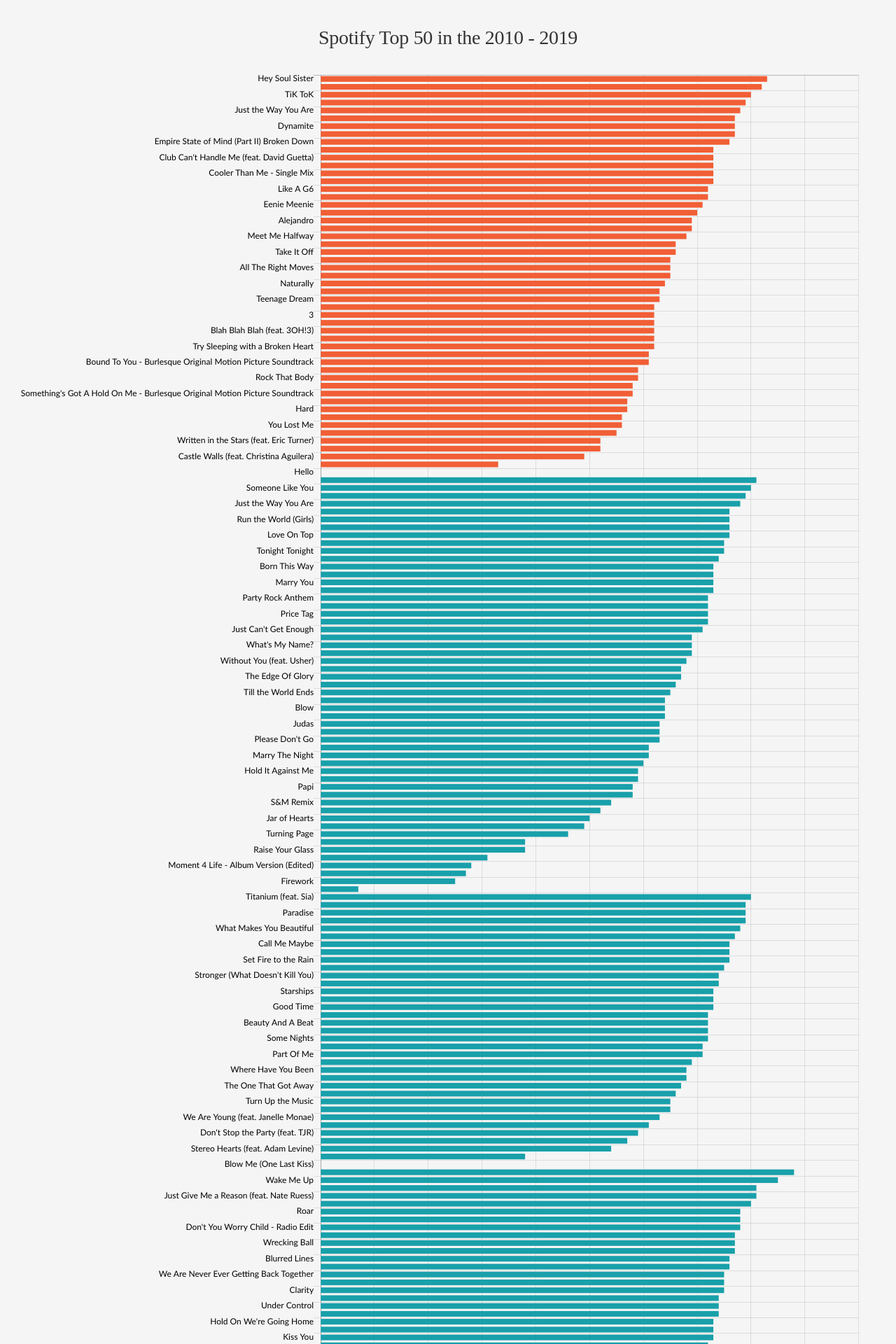
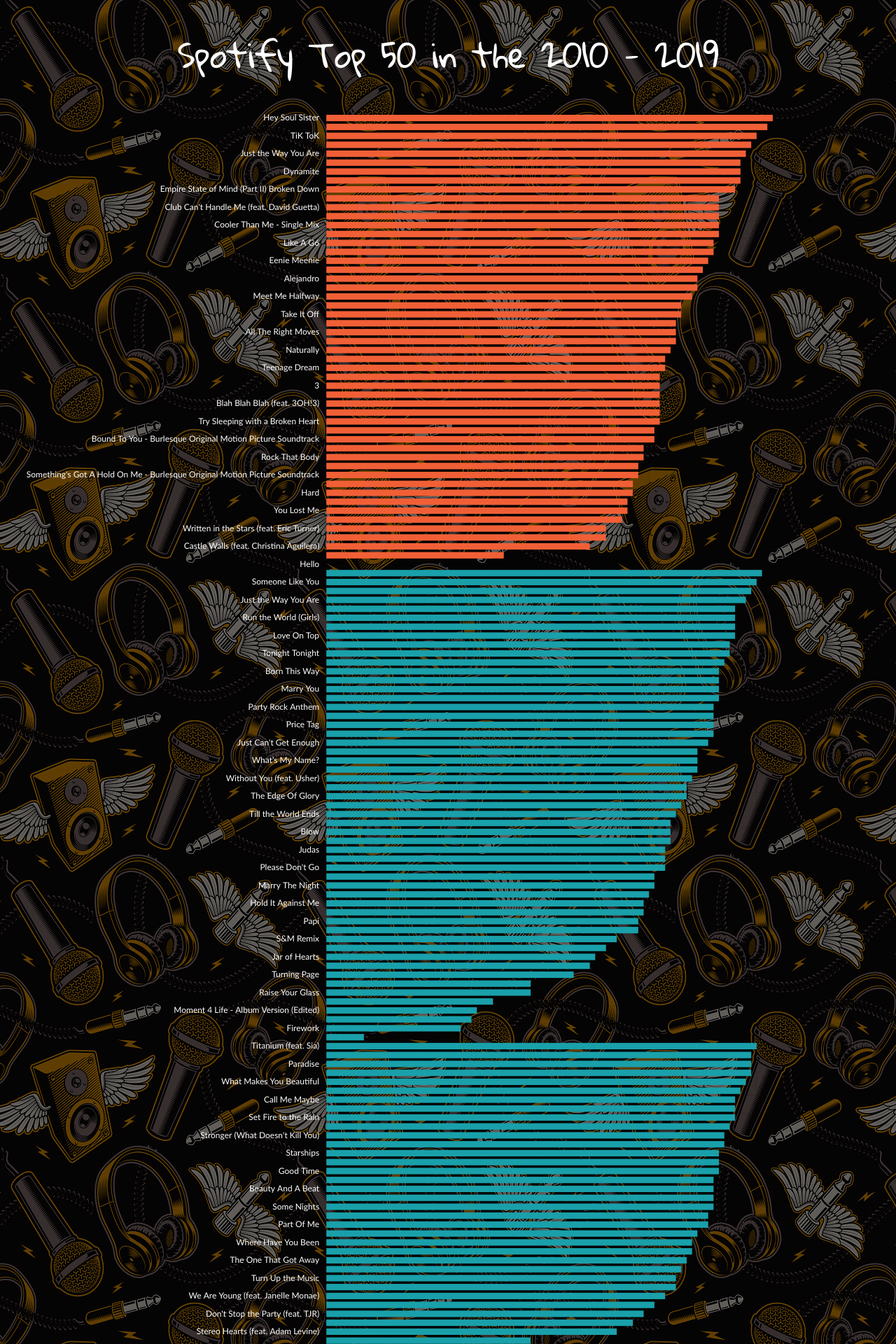
Before and after one commit to maggie-mp/212-music-v2, a Flask app: page / in a window 1280 px wide. Shown: the top 1920 px of the page at 70% size. Run offline with Flask 2, Linux system fonts and the light colour scheme; some libraries are stand-ins or nearby versions.

Commit message:
added a background
with medium opacity

```diff
--- a/static/js.js
+++ b/static/js.js
@@ -1,5 +1,5 @@
 Chart.defaults.global.defaultFontFamily = 'Trebuchet MS';
-Chart.defaults.global.defaultFontColor = 'black';
+Chart.defaults.global.defaultFontColor = 'white';
 Chart.defaults.color = 'black';
 
 function makeChart(songs) {
--- a/static/screen.css
+++ b/static/screen.css
@@ -1,19 +1,50 @@
+@import url('https://fonts.googleapis.com/css2?family=Gloria+Hallelujah&display=swap');
+
 body {
   font-family: 'Roboto';
   color: #333;
-  background-color: whitesmoke;
+  background-image: url(background_1.jpeg);
+  background-repeat: repeat;
+  background-position: top;
+  background-size: auto;
+  color: blue;
+  font-family: 'Uchen', serif;
+  margin: 0;
+
 }
 
+/*#bg {
+  position: auto;
+  background-color: white;
+}
+
+#bg:before {
+  content: " ";
+  position: absolute;
+  top: 0;
+  left: 0;
+  width: 100%;
+  height: 2250px;
+  opacity: .4;
+  background-image: url(background_1.jpeg);
+  background-repeat: repeat;
+  background-position: top;
+  background-size: auto;
+}*/
+
 #title {
-  font-family: 'Merriweather';
+  font-family: 'Gloria Hallelujah', cursive;
   text-align: center;
   padding: 30px;
   font-size: 28px;
   letter-spacing: -0.01em;
-  color: #333;
+  color: white;
+  background-color: rgba(0, 0, 0, 0.6);
+  font-size: 3em;
 }
 
 #container {
   padding-right: 2em;
-  padding-left: 1em;
+  padding-left: 2em;
+  background-color: rgba(0, 0, 0, 0.6);
 }
--- a/templates/index.html
+++ b/templates/index.html
@@ -13,6 +13,8 @@
 
   <body>
 
+    <div id="bg">
+
     <!--heading-->
         <div id="title">Spotify Top 50 in the 2010 - 2019</div>
 
@@ -22,7 +24,7 @@
 
     <!--canvas with padding-->
     <div id="container">
-    <canvas id="chart" width="400px" height="2250px"></canvas>
+        <canvas id="chart" width="400px" height="2550px"></canvas>
     </div>
 
 
@@ -31,5 +33,7 @@
     <script src='https://cdnjs.cloudflare.com/ajax/libs/d3/5.7.0/d3.min.js'></script>
     <script  src="./static/js.js"></script>
 
+    </div>
+
   </body>
   </html>
```
Also changed, not shown: static/background_1.jpeg (added). Lines whose indentation alone changed are shown as unchanged.
